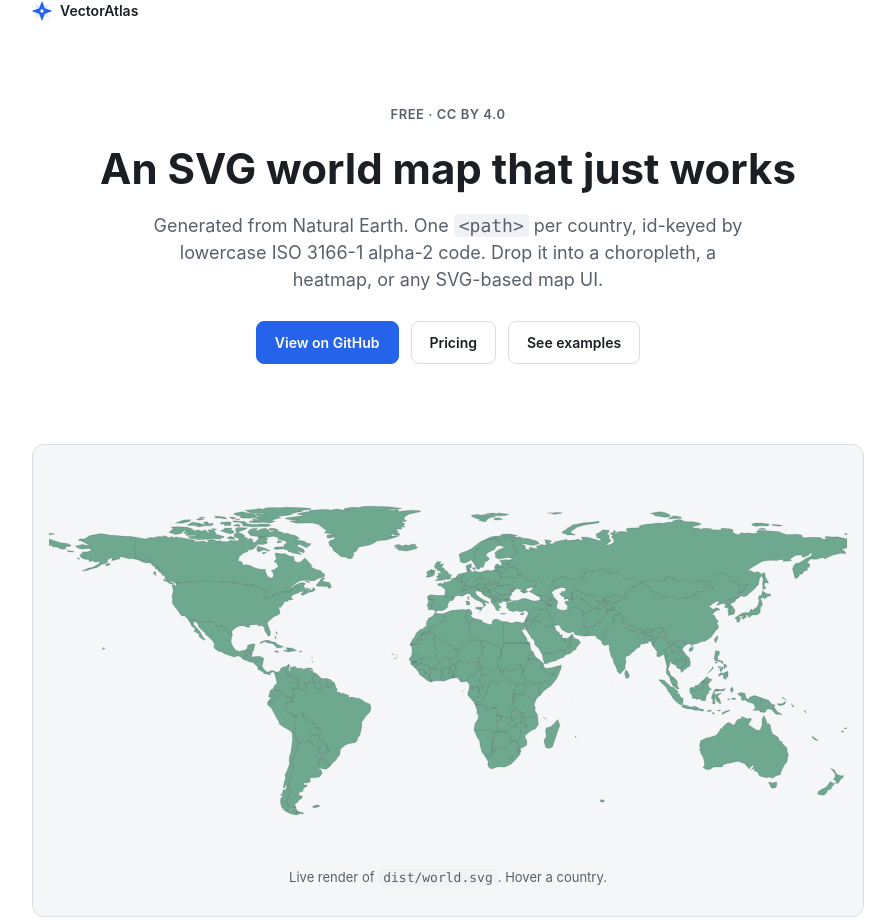
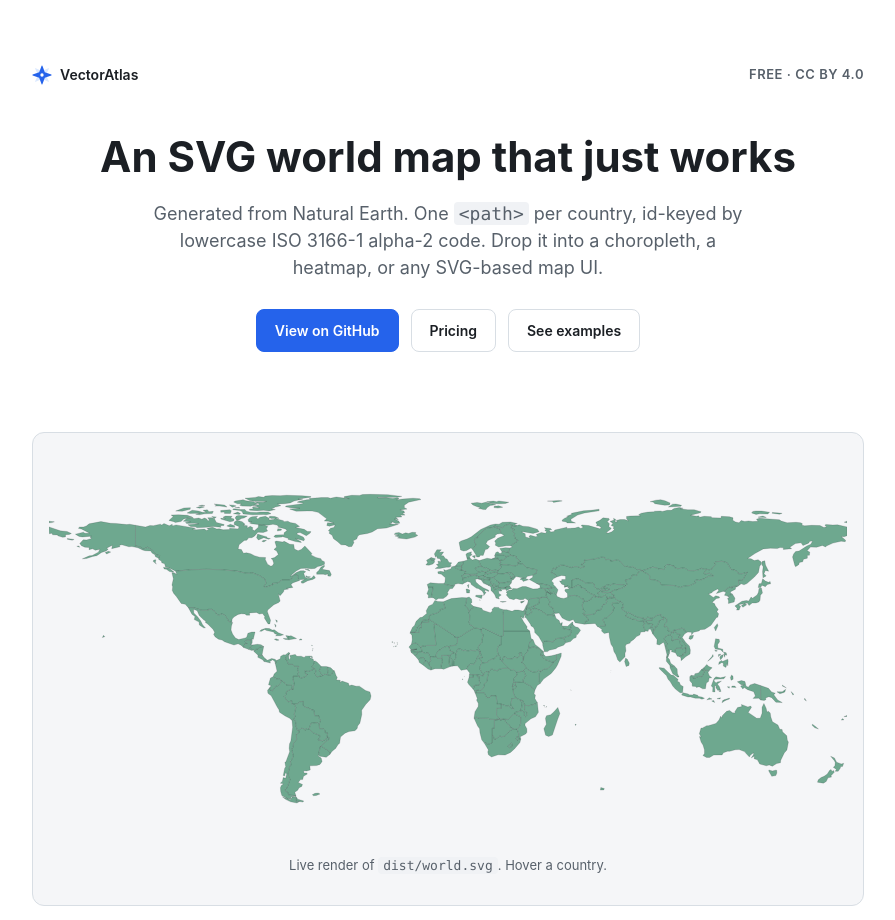
Before and after one commit to melenaos/Menelabs.VectorAtlas, a website: page docs/index.html in a window 1280 px wide. Shown: the top 920 px of the page, without its empty margins (192-1087 px from the left). Drawn offline with Linux system fonts and the light colour scheme.

Commit message:
Move logo into header, rename README to VectorAtlas

```diff
--- a/docs/index.html
+++ b/docs/index.html
@@ -11,9 +11,11 @@
 <body class="page-home">
 
 <div class="wrap">
-  <a class="site-brand" href="index.html"><svg width="20" height="20" viewBox="0 0 48 48" aria-hidden="true"><path class="logo-outer" d="M7.737,40.263a1,1,0,0,1-.2-1.121L14.416,24,7.533,8.857A1,1,0,0,1,8.857,7.533L24,14.416,39.142,7.533a1,1,0,0,1,1.325,1.325L33.584,24l6.883,15.143a1,1,0,0,1-1.324,1.324L24,33.584,8.858,40.467A1,1,0,0,1,7.737,40.263Z"></path><path class="logo-inner" d="M24,47a1,1,0,0,1-.937-.649L17.224,30.777,1.648,24.937a1,1,0,0,1,0-1.874l15.576-5.84L23.063,1.649a1,1,0,0,1,1.874,0l5.839,15.574,15.576,5.84a1,1,0,0,1,0,1.874l-15.576,5.84L24.937,46.351A1,1,0,0,1,24,47Z"></path><circle cx="24" cy="24" r="4" fill="#fff"></circle></svg>VectorAtlas</a>
   <header class="hero">
-    <span class="eyebrow">Free &middot; CC BY 4.0</span>
+    <div class="hero-nav">
+      <a class="site-brand" href="index.html"><svg width="20" height="20" viewBox="0 0 48 48" aria-hidden="true"><path class="logo-outer" d="M7.737,40.263a1,1,0,0,1-.2-1.121L14.416,24,7.533,8.857A1,1,0,0,1,8.857,7.533L24,14.416,39.142,7.533a1,1,0,0,1,1.325,1.325L33.584,24l6.883,15.143a1,1,0,0,1-1.324,1.324L24,33.584,8.858,40.467A1,1,0,0,1,7.737,40.263Z"></path><path class="logo-inner" d="M24,47a1,1,0,0,1-.937-.649L17.224,30.777,1.648,24.937a1,1,0,0,1,0-1.874l15.576-5.84L23.063,1.649a1,1,0,0,1,1.874,0l5.839,15.574,15.576,5.84a1,1,0,0,1,0,1.874l-15.576,5.84L24.937,46.351A1,1,0,0,1,24,47Z"></path><circle cx="24" cy="24" r="4" fill="#fff"></circle></svg>VectorAtlas</a>
+      <span class="eyebrow">Free &middot; CC BY 4.0</span>
+    </div>
     <h1>An SVG world map that just works</h1>
     <p class="tagline">
       Generated from Natural Earth. One <code>&lt;path&gt;</code> per country, id-keyed by
--- a/docs/site.css
+++ b/docs/site.css
@@ -66,8 +66,23 @@ h1 { font-size: clamp(28px, 5vw, 40px); margin: 0 0 8px; }
 .page-legal ul { font-size: 15px; }
 
 header { padding: 48px 0 24px; }
+.page-legal header { padding: 0; }
 header.hero { padding: 64px 0 40px; text-align: center; }
 header p { font-size: 16px; color: var(--text-dim); max-width: 620px; margin: 0; }
+
+.hero-nav {
+  display: flex;
+  align-items: center;
+  justify-content: space-between;
+  gap: 16px;
+  flex-wrap: wrap;
+  margin-bottom: 40px;
+  text-align: left;
+}
+.hero-nav .site-brand,
+.hero-nav .eyebrow {
+  margin-bottom: 0;
+}
 
 .eyebrow {
   display: inline-block;
```
Also changed, not shown: docs/privacy.html (+5 -3 lines), docs/refund.html (+5 -3 lines), docs/terms.html (+5 -3 lines), README.md.
